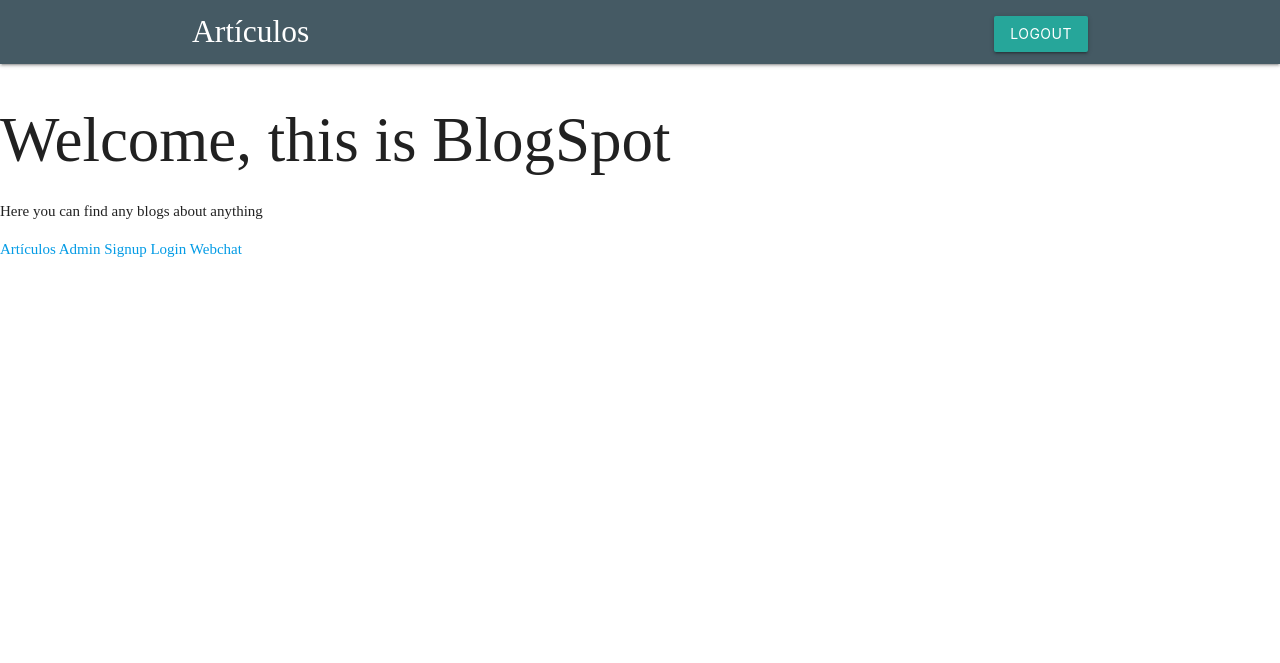
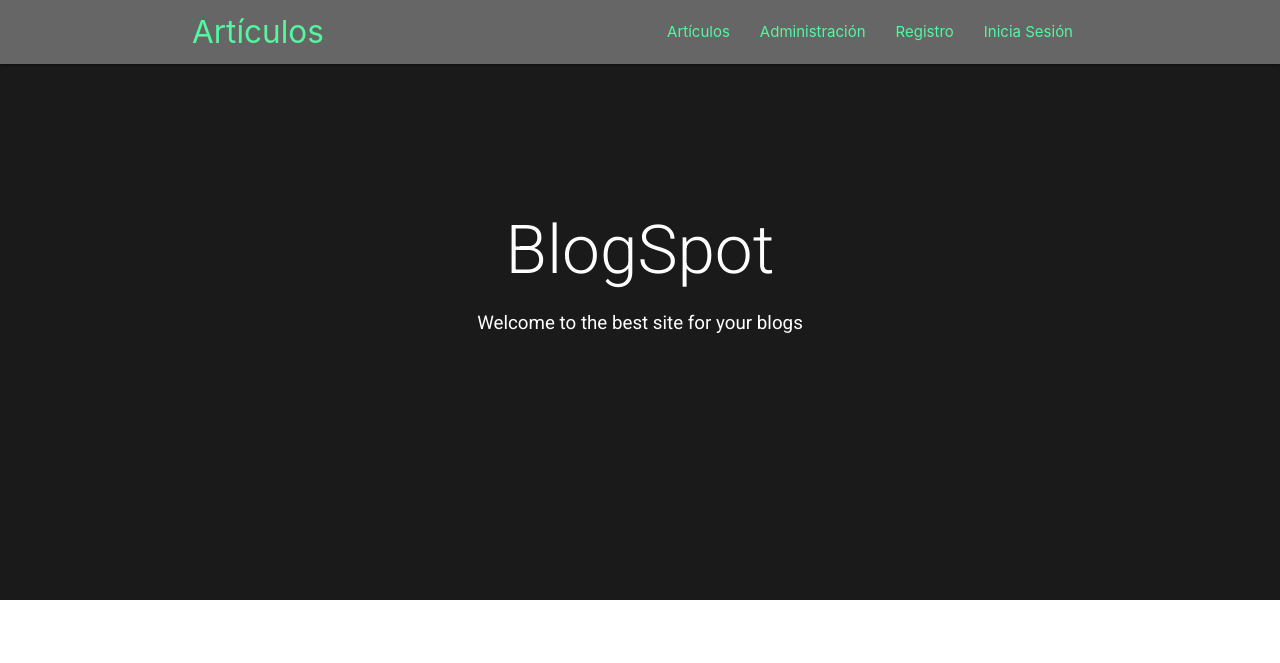
Before and after one commit to DiracSpace/django-simple-blog, a Django app: page / in a window 1280 px wide. Shown: the top 663 px of the page. Run offline with Django 3.2, Linux system fonts and the light colour scheme.

Commit message:
Changed CSS, HTML and started adding create_blogs

```diff
--- a/blogtest/accounts/views.py
+++ b/blogtest/accounts/views.py
@@ -35,5 +35,5 @@ def userlogin(request):
 
 def userlogout(request):
     if request.method == 'POST':
-        logout = (request)
+        logout(request)
         return redirect('articles:list')
--- a/blogtest/articles/urls.py
+++ b/blogtest/articles/urls.py
@@ -8,5 +8,6 @@ app_name = 'articles'
 
 urlpatterns = [
     re_path(r'^$', views.articles_list, name='list'),
+    re_path(r'^/create$', views.create_article, name='create'),
     re_path(r'^(?P<slug>[\w-]+)/$', views.articles_detail, name='detail'),
 ]
--- a/blogtest/articles/views.py
+++ b/blogtest/articles/views.py
@@ -1,4 +1,5 @@
 from django.shortcuts import render
+from django.contrib.auth.decorators import login_required
 from .models import Articles
 
 # function for article list
@@ -12,3 +13,7 @@ def articles_detail(request, slug):
     # search db for article route
     article = Articles.objects.get(slug=slug)
     return render(request, 'articles/article_details.html', { 'article':article })
+
+@login_required(login_url="/accounts/login/")
+def create_article(request):
+    return render(request, 'articles/article_create.html')
--- a/blogtest/assets/styles.css
+++ b/blogtest/assets/styles.css
@@ -1,15 +1,77 @@
 /* for global changes */
-body {
-  font-family: Ubuntu;
+* {
+  margin: 0;
+  padding: 0;
   /* background-color: #121212; */
 }
 
-.article-text {
+nav {
+  background-color: #666666 !important;
+}
+
+nav ul a {
+  color: #53f7a0 !important;
+}
+
+nav .brand-logo {
+  color: #53f7a0 !important;
+}
+
+@media screen and (max-width: 700px) {
+  div.socialheader {
+      display: none;
+  }
+}
+
+@media screen and (min-width: 699px) {
+  li.socials-sidenav {
+      display: none;
+  }
+}
+
+header {
+  position: relative;
+  /* background-image: url("/img/codebackground2.png"); */
+  background-color: gray;
+  height: 75vh;
+  min-height: 25rem;
+  width: 100%;
+  overflow: hidden;
+}
+
+div.overlay {
+  position: absolute;
+  float: left;
+  width: auto;
+  height: auto;
+  min-width: 100%;
+  min-height: 100%;
+  background-color: rgba(0, 0, 0, 0.8);
+  z-index: 30;
+}
+
+div.overlay-text h2 {
+  color: white;
+  text-align: center;
+  font-family: "Roboto",sans-serif;
+  font-size: 4.5rem;
+  padding-top: 3cm;
+  font-weight: 300;
+}
+
+div.overlay-text p {
+  color: white;
+  text-align: center;
+  font-family: "Roboto",sans-serif;
+  font-size: 1.25rem;
+}
+
+div.article-text {
   text-align: justify;
   color: white;
 }
 
-.article-img {
+img.article-img {
   display: block;
   margin-left: auto;
   margin-right: auto;
--- /dev/null
+++ b/blogtest/snippets.txt
@@ -0,0 +1,6 @@
+<li>
+          <form id="logout-action" class="site-form" action="{% url 'accounts:logout' %}" data-method="post">
+            {% csrf_token %}
+            <button class="btn waves-effect waves-light" type="submit" name="action">Logout</button>
+          </form>
+        </li>
--- a/blogtest/templates/base_layout.html
+++ b/blogtest/templates/base_layout.html
@@ -13,55 +13,15 @@
     <link rel="stylesheet" href="https://fonts.googleapis.com/css?family=Roboto:300,400,500,700&display=swap">
     <!-- css -->
     <link rel="stylesheet" href="https://cdnjs.cloudflare.com/ajax/libs/materialize/1.0.0/css/materialize.min.css">
-    <!-- <link rel="stylesheet" href="{% static 'styles.css' %}"> -->
-    <style type="text/css">
-    body {
-      font-family: Ubuntu;
-      /* background-color: #121212; */
-    }
-
-    .article-text {
-      text-align: justify;
-      /* color: white; */
-    }
-
-    .article-img {
-      display: block;
-      margin-left: auto;
-      margin-right: auto;
-      width: 50%;
-    }
-
-    .alignCenter {
-        display: block;
-        margin-left: auto;
-        margin-right: auto;
-        width: 50%;
-    }
-    </style>
+    <link rel="stylesheet" href="{% static 'styles.css' %}">
   </head>
   <body>
-    <nav class="blue-grey darken-2">
-      <div class="nav-wrapper container">
-        <a href="{% url 'articles:list' %}" class="brand-logo">Artículos</a>
-        <ul id="nav-mobile" class="right hide-on-med-and-down">
-          <li>
-            <form id="logout-action" class="site-form" action="{% url 'accounts:logout' %}" data-method="post">
-              {% csrf_token %}
-              <button class="btn waves-effect waves-light" type="submit" name="action">Logout</button>
-            </form>
-          </li>
-        </ul>
-      </div>
-    </nav>
     {% block content %}
     {% endblock %}
     <!-- internal js -->
     <script type="text/javascript">
         // materialize init
-        document.addEventListener('DOMContentLoaded', (e) => {
-          M.AutoInit();
-        });
+        document.addEventListener('DOMContentLoaded', (e) => { M.AutoInit(); });
     </script>
     <!-- external js -->
     <script type="text/javascript" src="https://cdnjs.cloudflare.com/ajax/libs/materialize/1.0.0/js/materialize.min.js"></script>
--- a/blogtest/templates/home.html
+++ b/blogtest/templates/home.html
@@ -1,11 +1,23 @@
 {% extends 'base_layout.html' %}
 
 {% block content %}
-  <h1>Welcome, this is BlogSpot</h1>
-  <p>Here you can find any blogs about anything</p>
-  <a href="/articles/">Artículos</a>
-  <a href="/admin/">Admin</a>
-  <a href="/accounts/signup/">Signup</a>
-  <a href="/accounts/login/">Login</a>
-  <a>Webchat</a>
+<header>
+  <nav>
+    <div class="nav-wrapper container">
+      <a href="{% url 'articles:list' %}" class="brand-logo">Artículos</a>
+      <ul id="nav-mobile" class="right hide-on-med-and-down">
+        <li><a href="/articles/">Artículos</a></li>
+        <li><a href="/admin/">Administración</a></li>
+        <li><a href="/accounts/signup/">Registro</a></li>
+        <li><a href="/accounts/login/">Inicia Sesión</a></li>
+      </ul>
+    </div>
+  </nav>
+  <div class="overlay">
+    <div class="overlay-text">
+      <h2>BlogSpot</h2>
+      <p>Welcome to the best site for your blogs</p>
+    </div>
+  </div>
+</header>
 {% endblock %}
```
Also changed, not shown: blogtest/articles/templates/articles/article_create.html (added, +7 -0 lines), blogtest/articles/templates/articles/article_details.html (+11 -0 lines), blogtest/articles/templates/articles/articles_list.html (+11 -0 lines), blogtest/media/atop.png (deleted), blogtest/media/languages.png (added), blogtest/media/top.png (deleted).
